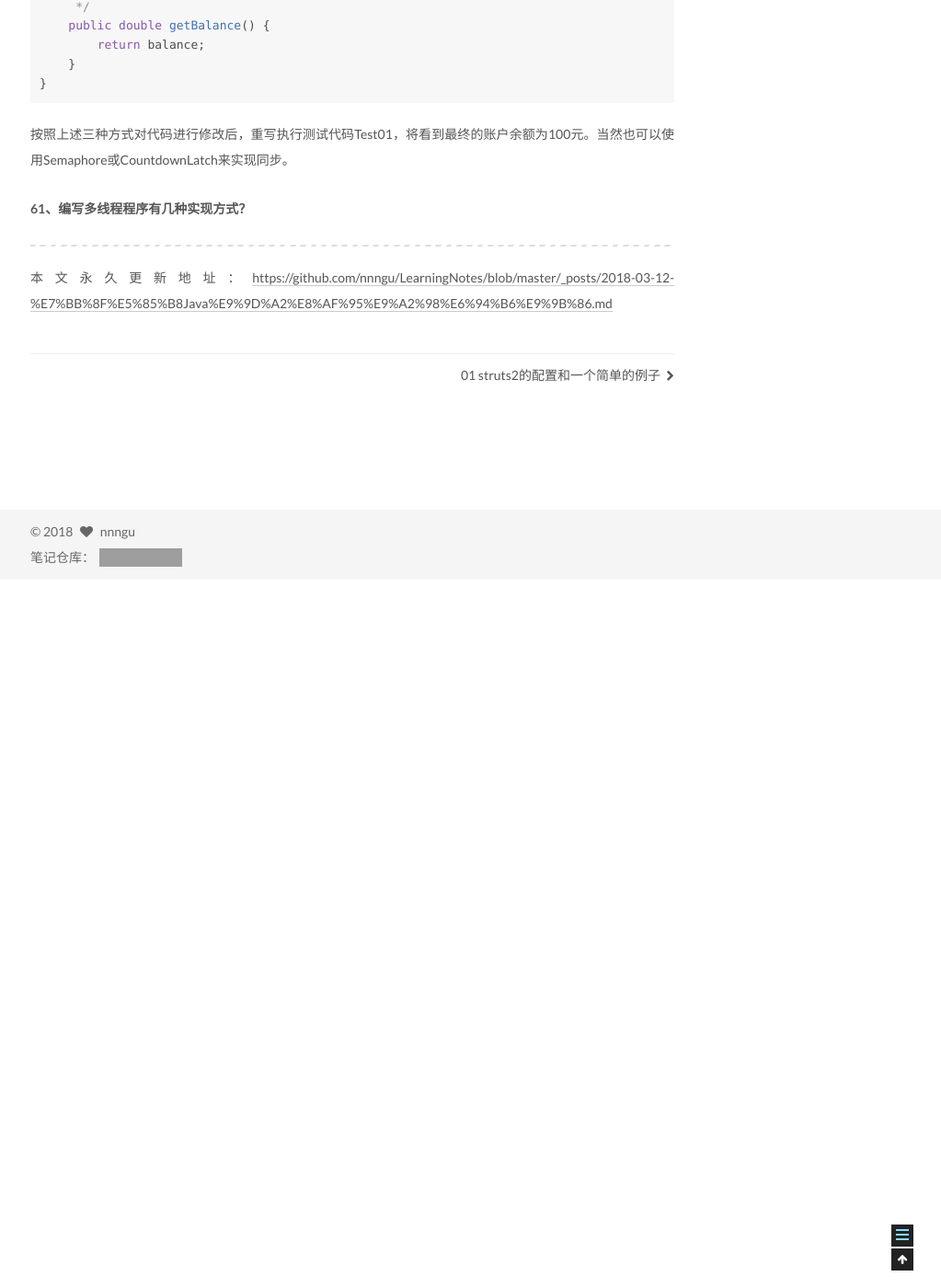
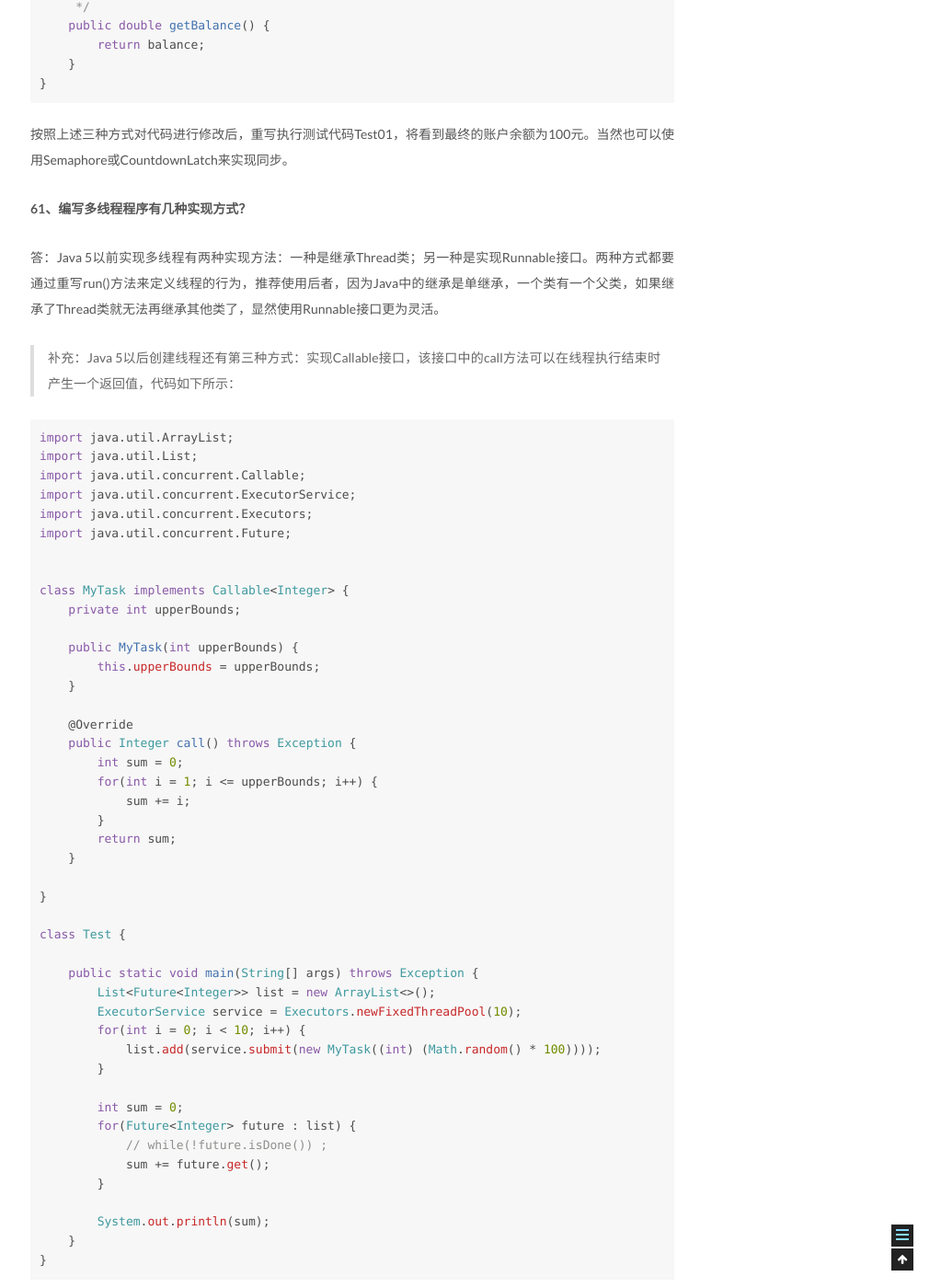
Before and after one commit to nnngu/LearningNotes, a Jekyll site: the page built from _posts/2018-03-12-经典Java面试题收集.md, in a window 1280 px wide and 1400 px high, scrolled down 38493 px. Shown: the whole window at 92% size, without its empty margins (257-1280 px from the left). Built offline with Jekyll 4.4.1, drawn with Linux system fonts in a browser that asks for light colours; before the commit the page ends 39123 px from its top, so only the background shows below that; some of the changed text lies outside the part shown; grey boxes are pictures that could not be loaded.

Commit message:
修改文件: _posts/2018-03-12-经典Java面试题收集.md

````diff
--- a/_posts/2018-03-12-经典Java面试题收集.md
+++ b/_posts/2018-03-12-经典Java面试题收集.md
@@ -1391,6 +1391,62 @@ public class Account {
 
 **61、编写多线程程序有几种实现方式？**
 
+答：Java 5以前实现多线程有两种实现方法：一种是继承Thread类；另一种是实现Runnable接口。两种方式都要通过重写run()方法来定义线程的行为，推荐使用后者，因为Java中的继承是单继承，一个类有一个父类，如果继承了Thread类就无法再继承其他类了，显然使用Runnable接口更为灵活。
+
+> 补充：Java 5以后创建线程还有第三种方式：实现Callable接口，该接口中的call方法可以在线程执行结束时产生一个返回值，代码如下所示：
+
+```java
+import java.util.ArrayList;
+import java.util.List;
+import java.util.concurrent.Callable;
+import java.util.concurrent.ExecutorService;
+import java.util.concurrent.Executors;
+import java.util.concurrent.Future;
+
+
+class MyTask implements Callable<Integer> {
+    private int upperBounds;
+
+    public MyTask(int upperBounds) {
+        this.upperBounds = upperBounds;
+    }
+
+    @Override
+    public Integer call() throws Exception {
+        int sum = 0;
+        for(int i = 1; i <= upperBounds; i++) {
+            sum += i;
+        }
+        return sum;
+    }
+
+}
+
+class Test {
+
+    public static void main(String[] args) throws Exception {
+        List<Future<Integer>> list = new ArrayList<>();
+        ExecutorService service = Executors.newFixedThreadPool(10);
+        for(int i = 0; i < 10; i++) {
+            list.add(service.submit(new MyTask((int) (Math.random() * 100))));
+        }
+
+        int sum = 0;
+        for(Future<Integer> future : list) {
+            // while(!future.isDone()) ;
+            sum += future.get();
+        }
+
+        System.out.println(sum);
+    }
+}
+```
+
+**62、synchronized关键字的用法？**
+
+答：synchronized关键字可以将对象或者方法标记为同步，以实现对对象和方法的互斥访问，可以用synchronized(对象) { … }定义同步代码块，或者在声明方法时将synchronized作为方法的修饰符。在第60题的例子中已经展示了synchronized关键字的用法。
+
+**63、举例说明同步和异步。**
 
 
 
````
